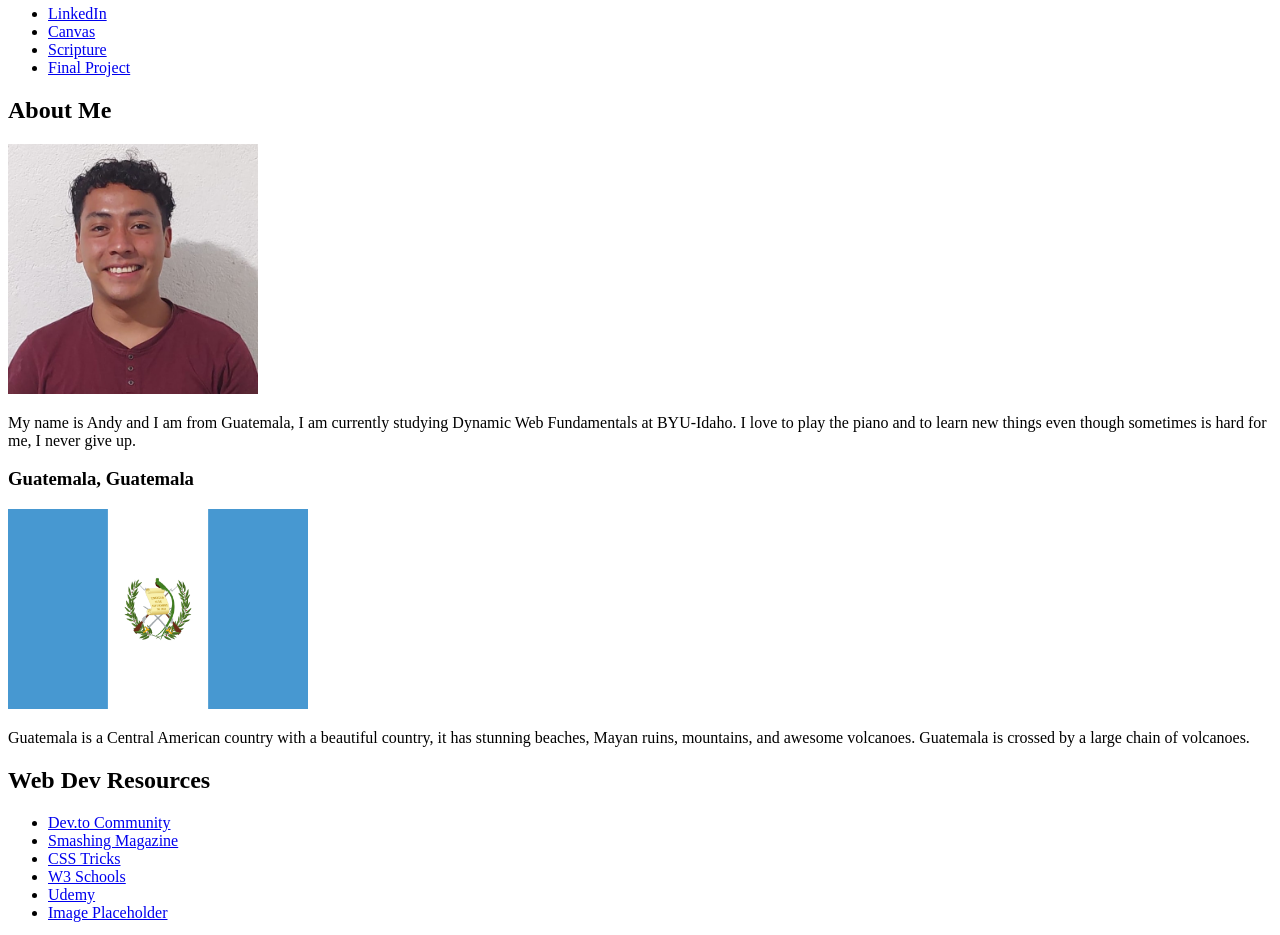
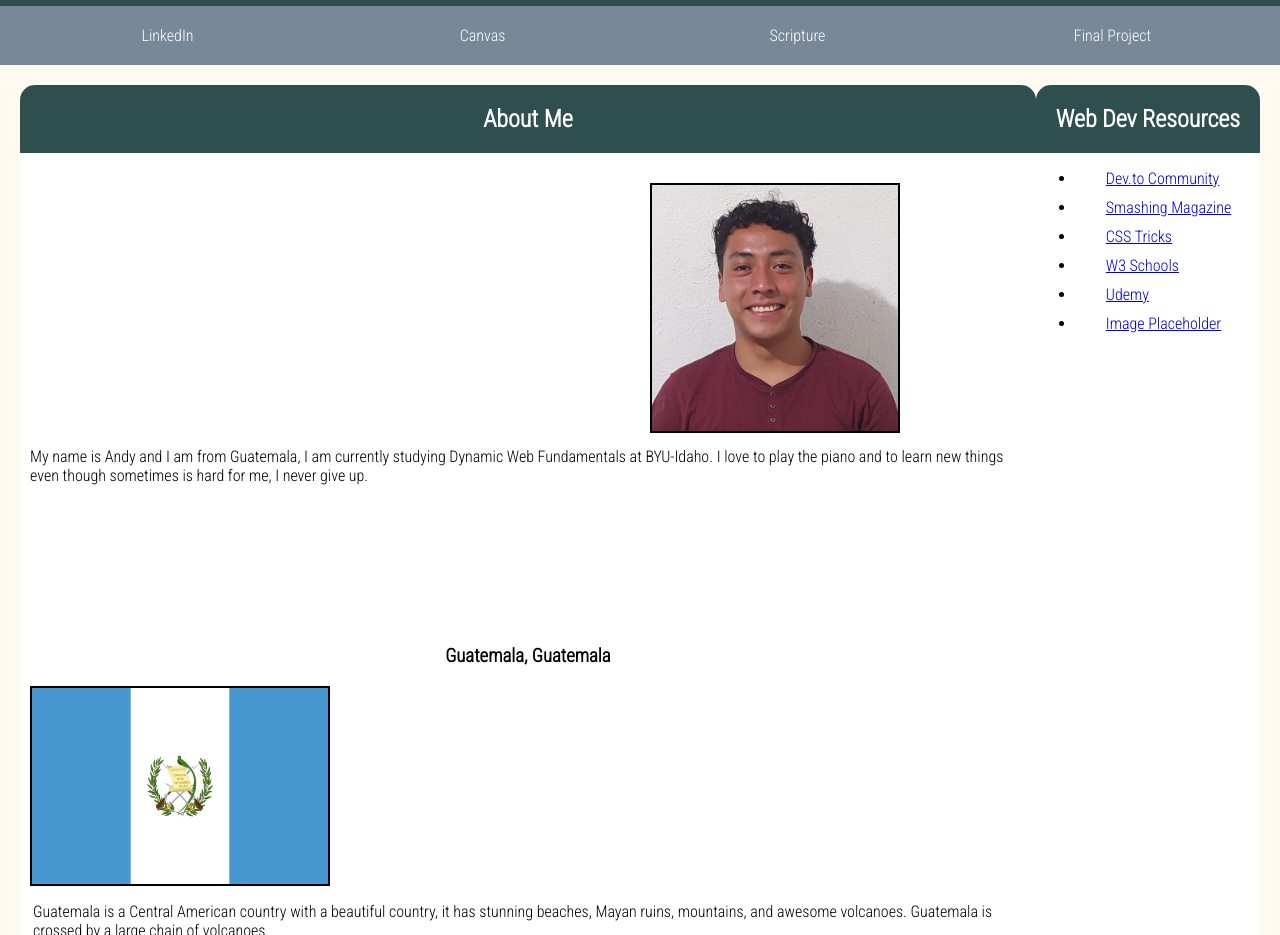
Before and after one commit to andyjp22/WDD131, a plain HTML site: page index.html in a window 1280 px wide. Shown: the part 75-1010 px from the top of the page. Drawn offline with Linux system fonts and the light colour scheme.

Commit message:
adding style

```diff
--- a/index.html
+++ b/index.html
@@ -8,7 +8,9 @@
     <meta name="description" content="WDD 131 - Dynamic Web Fundamentals by Andy Jimenez
     and this would be the index page for my website.">
     <meta name="author" content="Andy Jimenez">
-
+    <link rel="preconnect" href="https://fonts.googleapis.com">
+    <link rel="preconnect" href="https://fonts.gstatic.com" crossorigin>
+    <link href="https://fonts.googleapis.com/css2?family=Roboto+Condensed:wght@300&display=swap" rel="stylesheet">
 </head>
 <body>
     <header>
--- a/styles/base.css
+++ b/styles/base.css
@@ -0,0 +1,117 @@
+* {
+    box-sizing: border-box;
+}
+
+body {
+    display: grid;
+    font-family: "Roboto Condensed", sans-serif;
+    font-weight: 300;
+    margin: 0;
+    padding: 0;
+    background-color: #FFFAF0;
+}
+
+header {
+    background-color: #2F4F4F;
+    color: white;
+    text-align: center;
+}
+
+nav ul {
+    display: flex;
+    padding: 0;
+    list-style-type: none;
+    background-color: #778899;
+    margin: 0;
+    padding: 10px;
+}
+
+nav ul li {
+    flex: 1;
+}
+
+nav a {
+    color: white;
+    text-decoration: none;
+    display: block;
+    padding: 0px;
+}
+
+a {
+    display: flex;
+    flex-direction: column;
+    align-items: flex-start;
+    padding-left: 30px;
+    margin: 10px 0;
+}
+
+nav a:hover {
+    border: 1px solid white;
+    border-radius: 5px;
+}
+
+main {
+    display: grid;
+    grid-template-columns: auto auto;
+    padding: 20px;
+    max-width: 100%;
+}
+
+h2 {
+    background-color: #2F4F4F;
+    color: white;
+    margin: 0;
+    padding: 20px;
+    border-top-left-radius: 15px;
+    border-top-right-radius: 15px;
+    text-align: center;
+}
+
+section {
+    background-color: white;
+    padding: 0px;
+    border-radius: 15px;
+}
+
+#Guatemala {
+    border: 2px solid black;
+    margin-left: 10px;
+}
+
+#imageofme {
+    border: 2px solid black;
+    margin-left: 630px;
+    margin-top: 30px;
+}
+
+h3 {
+    text-align: center;
+}
+
+#introduction, #introduction2 {
+    color: black;
+    padding: 10px;
+    text-align: left;
+    margin-bottom: 150px;
+}
+
+#introduction {
+    margin-right: 5px;
+    margin-top: 0px;
+}
+
+#introduction2 {
+    margin-left: 3px;
+    margin-top: 2px;
+}
+
+footer {
+    text-align: center;
+    padding: 10px 0;
+    background-color: #2F4F4F;
+    color: white;
+    position: relative;
+    clear: both;
+    bottom: 0;
+    width: 100%;
+}
```
